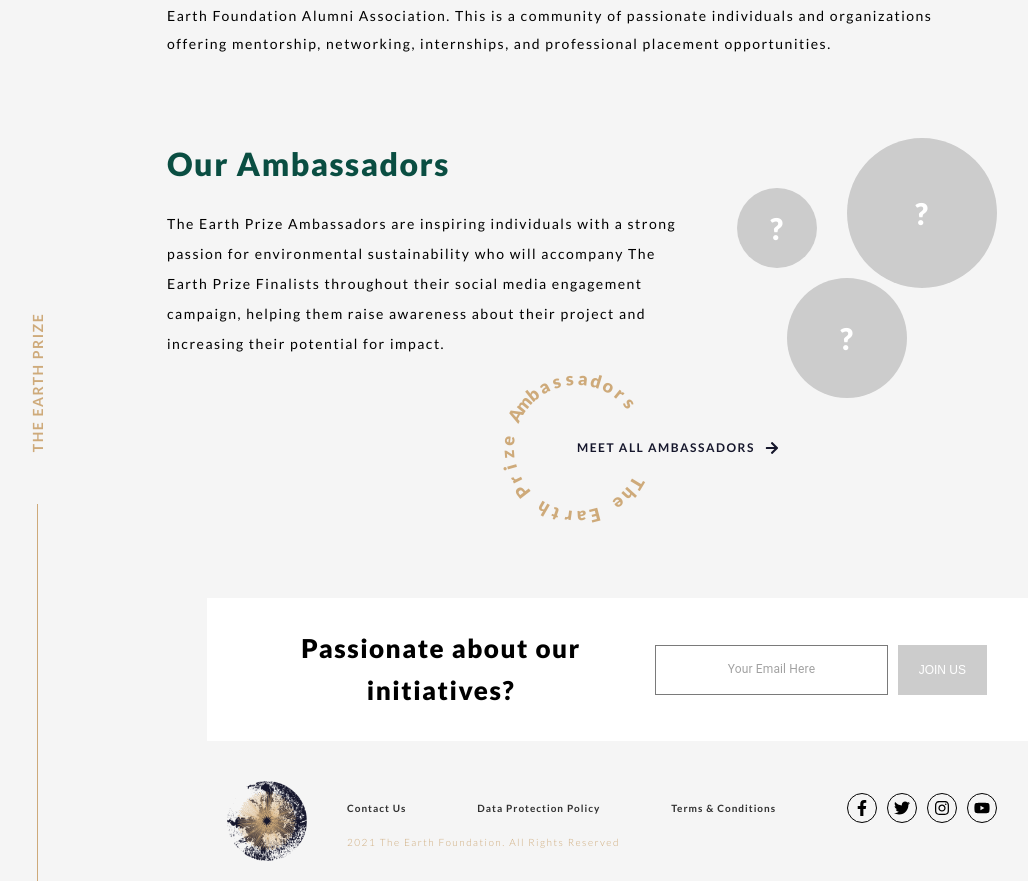
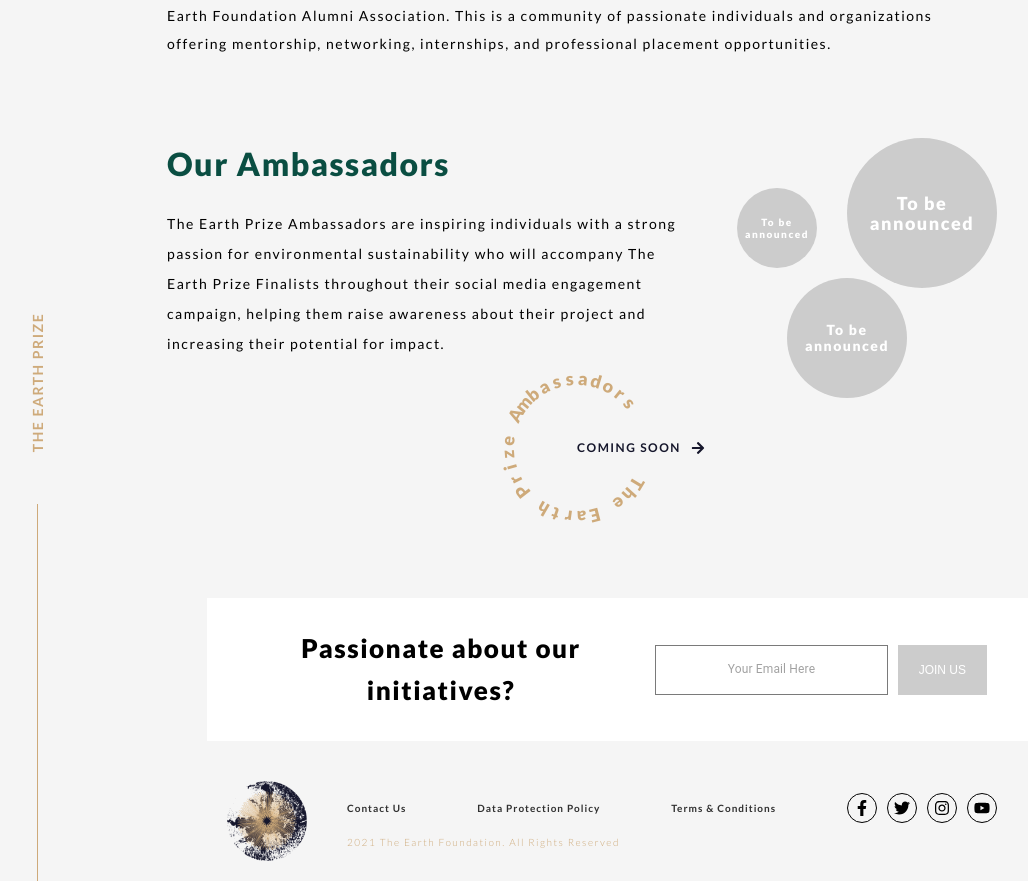
Before and after one commit to GaddMaster/earth-foundation, a Next.js app: page /earth-prize in a window 1280 px wide. Shown: the part 2340-3221 px from the top of the page, without its empty margins (63-1091 px from the left). Built offline with nearby package versions, Linux system fonts and the light colour scheme.

Commit message:
earth prize for launch fix

```diff
--- a/pages/earth-prize.jsx
+++ b/pages/earth-prize.jsx
@@ -176,19 +176,19 @@ const EarthPrize = () => {
                     </div>
                     <div className = {styles.clues}>
                         <div className = {`${styles.clue} ${styles.baby}`}>
-                            <span>?</span>
+                            <span>To be announced</span>
                         </div>
                         <div className = {`${styles.clue} ${styles.mother}`}>
-                            <span>?</span>
+                            <span>To be announced</span>
                         </div>
                         <div className = {`${styles.clue} ${styles.father}`}>
-                            <span>?</span>
+                            <span>To be announced</span>
                         </div>
                     </div>
                     <div className = {styles.meet}>
                         <CircleTextLink
                             text = "The Earth Prize Ambassadors"
-                            link = "Meet All Ambassadors"
+                            link = "Coming soon"
                             radius = {70}
                             onClick = {() => alert("Why Hello There")} />
                     </div>
--- a/styles/earth.prize.module.scss
+++ b/styles/earth.prize.module.scss
@@ -302,7 +302,9 @@
                 display: flex;
                 justify-content: center;
                 align-items: center;
-                font-size: 30px;
+                text-align: center;
+                font-size: 18px;
+                line-height: 20px;
                 position: absolute;
                 font-weight: 900;
             }
@@ -321,6 +323,8 @@
                 height: 120px;
                 top: 140px;
                 left: 100px;
+                font-size: 14px;
+                line-height: 16px;
                 @media (min-width: $breakpoint) {
                     top: 140px;
                     left: 100px;
@@ -331,6 +335,8 @@
                 height: 80px;
                 top: 50px;
                 left: 160px;
+                font-size: 10px;
+                line-height: 12px;
                 @media (min-width: $breakpoint) {
                     top: 50px;
                     left: 50px;
```
